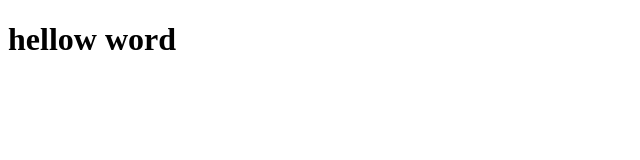
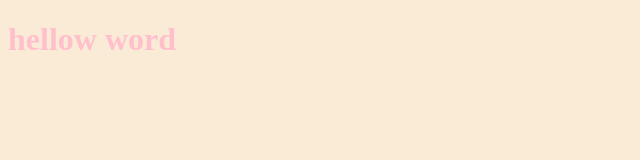
Before and after one commit to function404/hello_word, a plain HTML site: page index.html in a window 1280 px wide. Shown: the whole page, without its empty margins (0-640 px from the left). Drawn offline with Linux system fonts and the light colour scheme.

Commit message:
adicionado css

```diff
--- /dev/null
+++ b/assets/css/estilo.css
@@ -0,0 +1,5 @@
+body {
+    background-color: antiquewhite;
+    color: pink;
+    font-weight: bold;
+}
--- a/index.html
+++ b/index.html
@@ -5,6 +5,7 @@
     <meta http-equiv="X-UA-Compatible" content="IE=edge">
     <meta name="viewport" content="width=device-width, initial-scale=1.0">
     <title>Document</title>
+    <link rel="stylesheet" href="assets/css/estilo.css">
 </head>
 <body>
     <h1>hellow word</h1>
```
